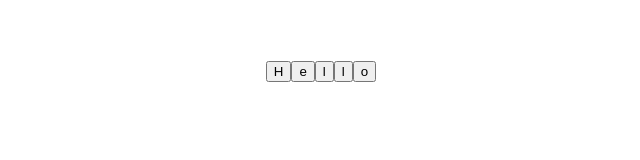
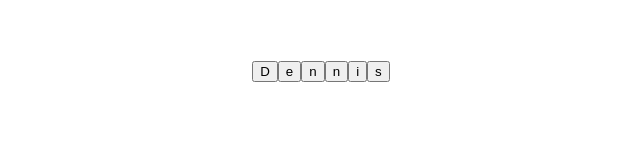
Before and after one commit to dennihous/reactSimple, a React (Create React App) app: page / in a window 1280 px wide. Shown: the top 160 px of the page, without its empty margins (319-959 px from the left). Built offline with nearby package versions, Linux system fonts and the light colour scheme.

Commit message:
Changed word to Dennis

```diff
--- a/src/App.js
+++ b/src/App.js
@@ -4,7 +4,7 @@ import { Element } from "./components/Element";
 import React, { useState } from 'react';
 
 function App() {
-  const word = "Hello"
+  const word = "Dennis"
   const [element, setElement] = useState("");
 
   return (
```
